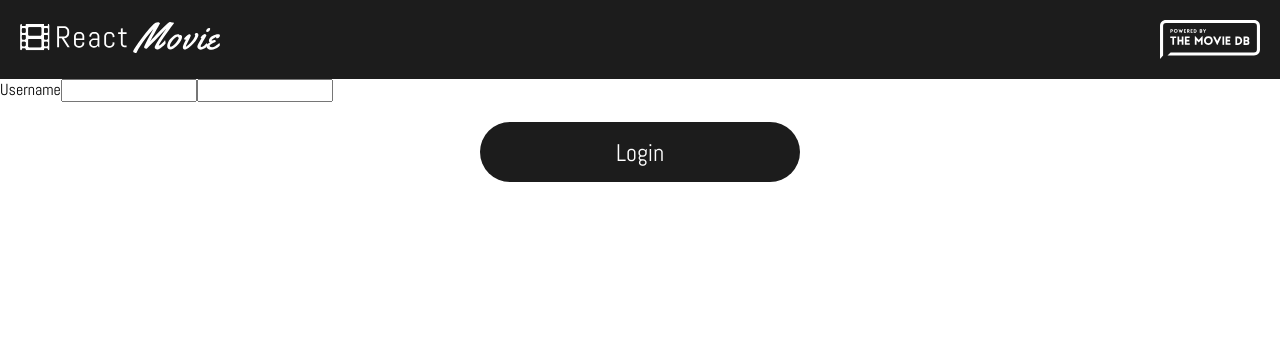
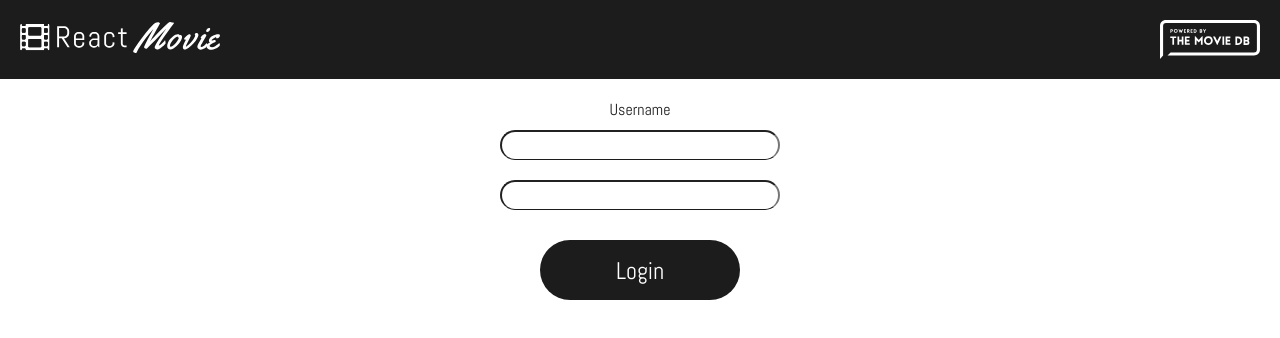
Before and after one commit to DimanthaWeerakoon/react-rmdb, a React (Create React App) app: page /login in a window 1280 px wide. Shown: the top 338 px of the page. Built offline with nearby package versions, Linux system fonts and the light colour scheme.

Commit message:
Styles added for login

```diff
--- a/src/components/Login.styles.js
+++ b/src/components/Login.styles.js
@@ -1,3 +1,25 @@
 import styled from "styled-components";
 
-export const Wrapper = styled.div``;
+export const Wrapper = styled.div`
+  display: flex;
+  align-items: center;
+  justify-content: center;
+  flex-direction: column;
+  margin: 0 auto;
+  max-width: 320px;
+  padding: 20px;
+  color: var(--darkGrey);
+
+  input {
+    width: 100%;
+    height: 30px;
+    border-bottom: 1px solid var(--darkGrey);
+    border-radius: 20px;
+    margin: 10px 0;
+    padding: 10px;
+  }
+
+  .error {
+    color: red;
+  }
+`;
```
